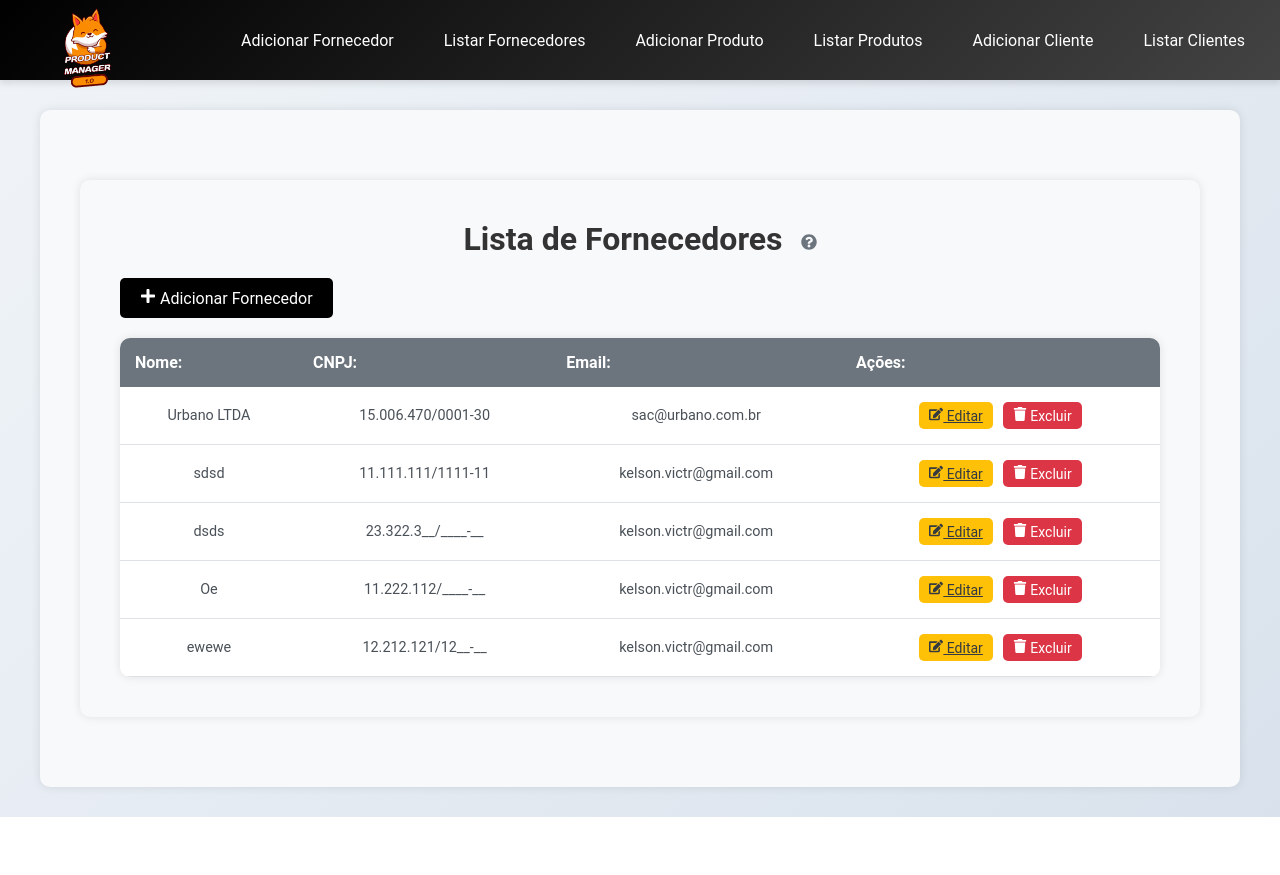
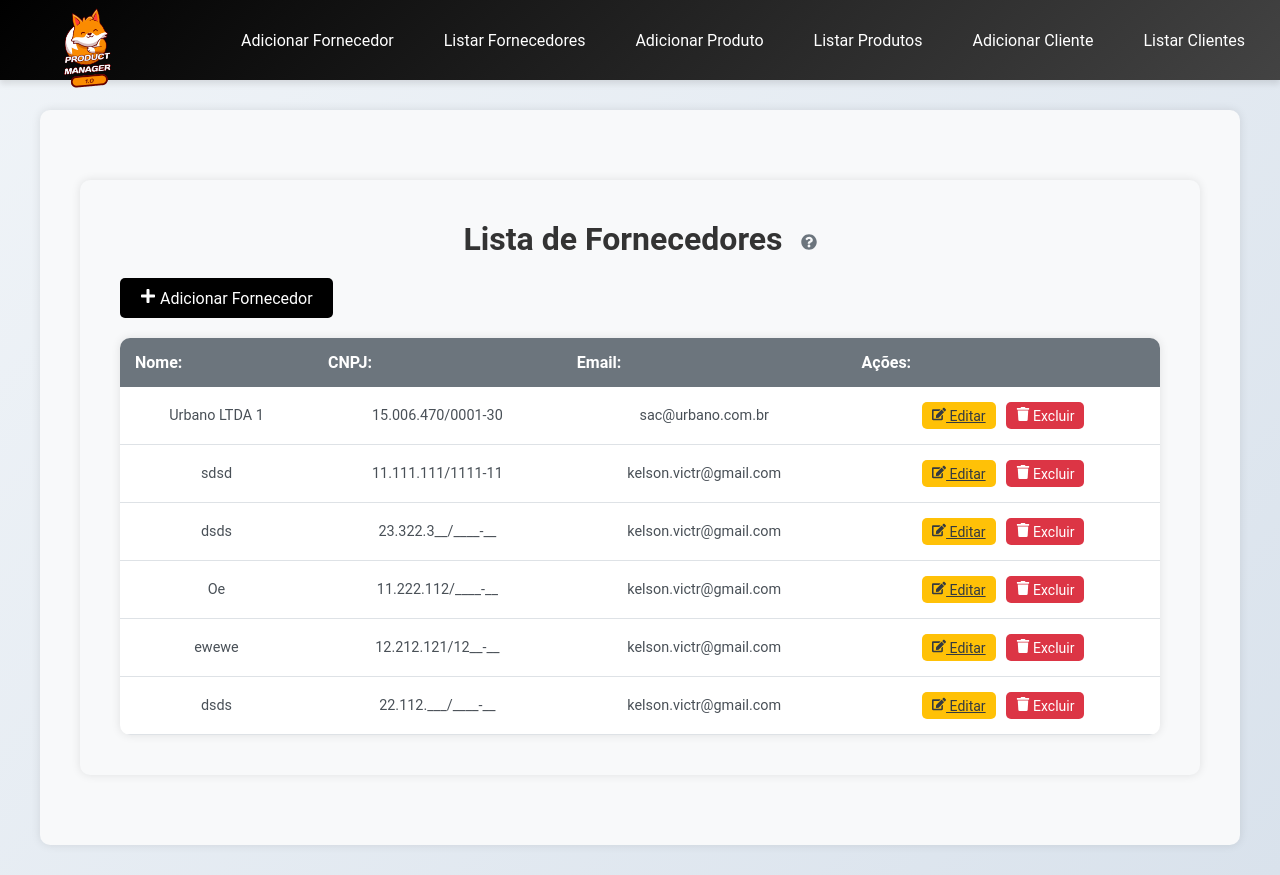
Before and after one commit to kelsonvictr/gerenciador_de_produtos_turma_02, a React (Vite) app: page / in a window 1280 px wide. Before the commit the page ends 817 px from the top, so only its background shows below. Built offline with nearby package versions, Linux system fonts and the light colour scheme; data requests are answered from the project's data file.

Commit message:
Aula 07 - Em Andamento

```diff
--- a/data/db.json
+++ b/data/db.json
@@ -2,7 +2,7 @@
   "fornecedores": [
     {
       "id": 1,
-      "nome": "Urbano LTDA",
+      "nome": "Urbano LTDA 1",
       "cnpj": "15.006.470/0001-30",
       "email": "sac@urbano.com.br"
     },
@@ -29,6 +29,12 @@
       "cnpj": "12.212.121/12__-__",
       "email": "kelson.victr@gmail.com",
       "id": 5
+    },
+    {
+      "nome": "dsds",
+      "cnpj": "22.112.___/____-__",
+      "email": "kelson.victr@gmail.com",
+      "id": 6
     }
   ],
   "produtos": [
--- a/src/pages/Fornecedor/FornecedorForm.jsx
+++ b/src/pages/Fornecedor/FornecedorForm.jsx
@@ -130,11 +130,14 @@ const FornecedorForm = () => {
             className="modal"
             overlayClassName="overlay"
         >
-        <div className="modal-content">
+        <div className="modalContent">
             <FaCheckCircle className="icon successIcon" />
             <h2>{id ? 'Fornecedor atualizado com sucesso!' : 'Fornecedor adicionado com sucesso!'}</h2>
-            <button onClick={fecharModal} className="btn-success">Fechar</button>
-            {!id && <button onClick={adicionarOutroFornecedor} className="btn-secondary">Adicionar outro fornecedor</button>}
+
+            <div className="modalButtons">
+                <button onClick={fecharModal} className="btn-success">Fechar</button>
+                {!id && <button onClick={adicionarOutroFornecedor} className="btn-secondary">Adicionar outro fornecedor</button>}
+            </div>
         </div>
         </Modal>
 
```
